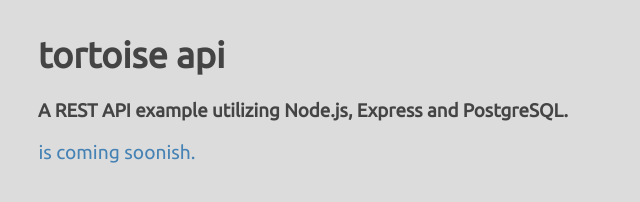
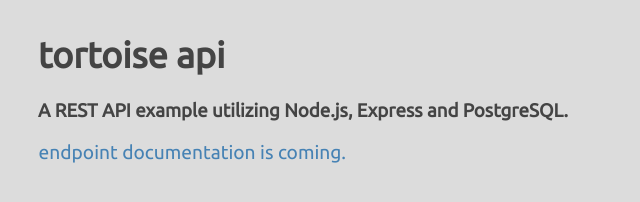
Before and after one commit to charleshartman/tortoise-api, a website: page public/index.html in a window 1280 px wide. Shown: the whole page, without its empty margins (0-640 px from the left). Drawn offline with Linux system fonts and the light colour scheme.

Commit message:
small changes

```diff
--- a/public/index.html
+++ b/public/index.html
@@ -53,7 +53,7 @@
         let root = document.querySelector('#root');
         let intro = document.createElement('p');
         intro.classList.add('textualContent');
-        intro.textContent = 'is coming soonish.';
+        intro.textContent = 'endpoint documentation is coming.';
 
         root.appendChild(intro);
       });
```
Also changed, not shown: README.md.
